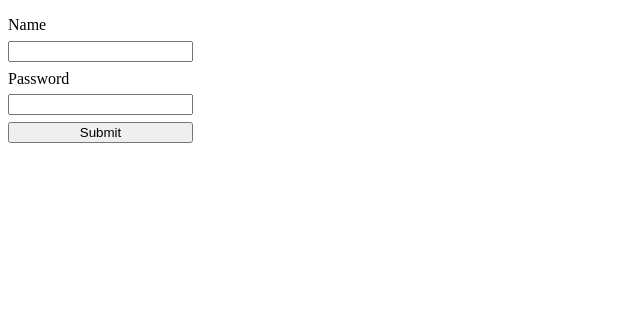
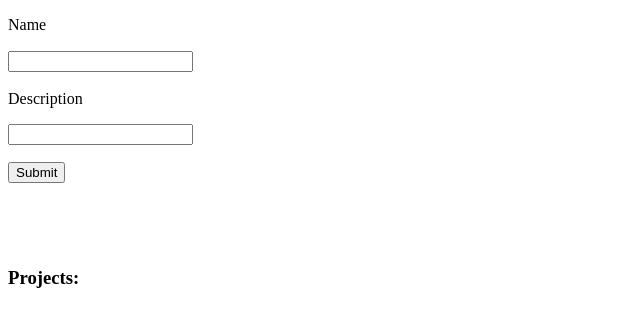
Before and after one commit to PWidla/web2024ts, a website built with Vite: page index.html in a window 1280 px wide. Shown: the whole page, without its empty margins (0-640 px from the left). Built offline with nearby package versions, Linux system fonts and the light colour scheme.

Commit message:
toggle visibility after login logout

```diff
--- a/index.html
+++ b/index.html
@@ -8,7 +8,7 @@
   </head>
   <body>
     <div id="main">
-      <div id="loginForm">
+      <div id="login-form-container">
         <form id="login-form" class="create-form">
           <label for="username-input">Name</label>
           <input type="text" name="username-input" id="username-input" />
--- a/src/main.ts
+++ b/src/main.ts
@@ -59,6 +59,7 @@ const modalContentDiv = document.getElementById("modal-content");
 const closeModalBtn = document.getElementById("close-modal-btn");
 const submitTaskFormBtn = document.getElementById("submit-task-btn");
 //login form
+const loginFormContainer = document.getElementById("login-form-container");
 // const usernameInput = document.getElementById(
 //   "username-input"
 // ) as HTMLInputElement;
@@ -193,11 +194,16 @@ class User {
   login(): void {
     loggedUser = this;
     this.loggedIn = true;
+    toggleLoginFormVisibility();
+    toggleProjectsElementsVisibility();
+    showProjects();
   }
 
   logout(): void {
     loggedUser = null;
     this.loggedIn = false;
+    toggleLoginFormVisibility();
+    toggleProjectsElementsVisibility();
   }
 }
 
@@ -248,6 +254,17 @@ function showProjects(): void {
       }
     }
   }
+}
+
+function toggleLoginFormVisibility() {
+  loginFormContainer!.classList.toggle("hidden-element");
+}
+
+function toggleProjectsElementsVisibility() {
+  projectCreateForm!.classList.toggle("hidden-element");
+  projectsContainer!.classList.toggle("hidden-element");
+  projectFormContainer!.classList.toggle("hidden-element");
+  projectsH3!.classList.toggle("hidden-element");
 }
 
 function showSingleProject(project: Project): void {
@@ -1115,7 +1132,7 @@ async function onLogin(e: Event) {
       headers: {
         "Content-Type": "application/json",
       },
-      body: JSON.stringify({ username, password }),
+      // body: JSON.stringify({ username, password }),
     });
 
     if (!response.ok) {
@@ -1123,7 +1140,9 @@ async function onLogin(e: Event) {
     }
 
     const data = await response.json();
-    console.log(data);
+    if (data.token) {
+      user.login();
+    }
     // Store token and refreshToken securely (e.g., in localStorage or sessionStorage)
   } catch (error) {
     console.error("Error:", error);
```
